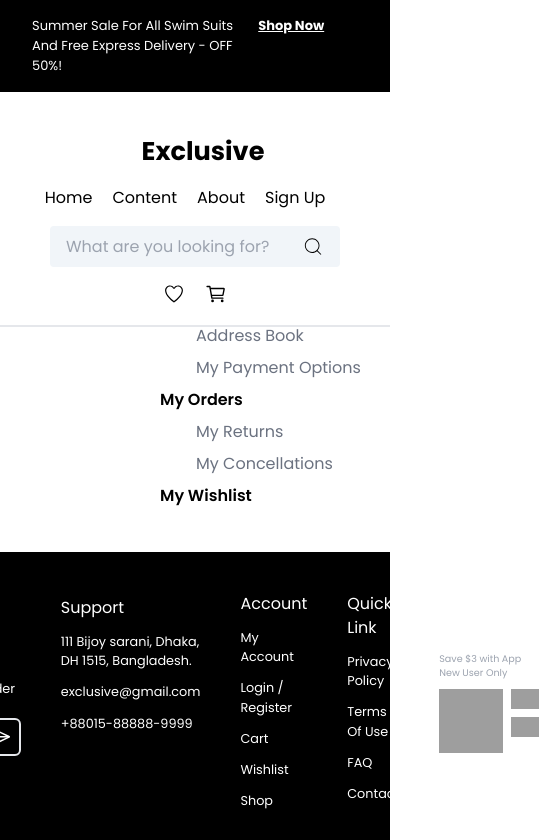
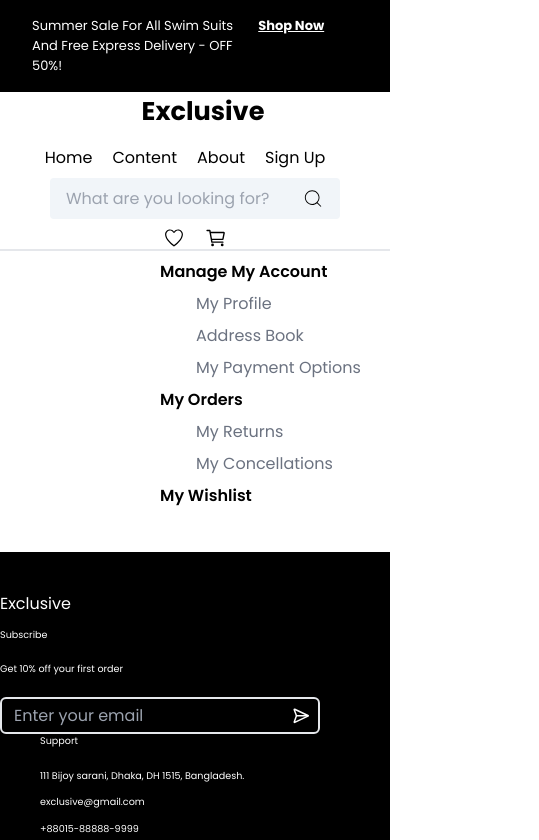
Before and after one commit to ayaosamaramadan/MERN-Ecommerce, a React (Vite) app in the folder client/: page /account in a window 390 px wide. Shown: the top 840 px of the page, 539 px wide, since content can reach past the window. Built offline with nearby package versions, Linux system fonts and the light colour scheme; grey boxes are pictures that could not be loaded; a web font is replaced by a local one.

Commit message:
respons home page

```diff
--- a/client/src/components/Home/Footer.tsx
+++ b/client/src/components/Home/Footer.tsx
@@ -10,19 +10,19 @@ import { LuSendHorizontal } from "react-icons/lu";
 const Footer = () => {
   return (
     <>
-      <div className="justify-center pt-10 bg-black mt-10 text-white">
-        <div className="flex justify-center space-x-10 bg-black text-white">
-          <div>
-            <h2 className="text-[1.3rem] pb-3">Exclusive</h2>
-            <h3>Subscribe</h3>
-            <p className="text-[0.8rem] pb-3 pt-5">
+      <div className="pt-10 bg-black mt-10 w-full text-white">
+        <div className="flex flex-col md:flex-row justify-center space-y-0 sm:space-y-0 sm:space-x-10 bg-black text-white">
+          <div className="flex flex-col">
+            <h2 className="2xl:text-[1rem] xl:text-[1rem] lg:text-[1rem] md:text-[0.8rem] pb-3">Exclusive</h2>
+            <h3 className="text-[0.6rem]">Subscribe</h3>
+            <p className="text-[0.6rem] pb-3 pt-5">
               Get 10% off your first order
             </p>
-            <div className="flex border-2 rounded-md justify-between mt-2 w-[170px]">
+            <div className="flex border-2 rounded-md justify-between mt-2 w-full max-w-xs">
               <input
                 type="text"
                 placeholder="Enter your email"
-                className="inputt py-1 pl-3"
+                className="py-1 pl-3 w-full bg-transparent rounded-l-xl"
               />
               <button
                 className="text-white p-2 rounded-r-xl"
@@ -34,38 +34,38 @@ const Footer = () => {
             </div>
           </div>
 
-          <div className="mt-1">
-            <h3 className="pb-3">Support</h3>
-            <p className="text-[0.8rem] pb-3">
+          <div className="flex flex-col items-left mt-1">
+            <h3 className="text-[0.6rem] pb-5">Support</h3>
+            <p className="text-[0.6rem] pb-3">
               111 Bijoy sarani, Dhaka, DH 1515, Bangladesh.
             </p>
-            <p className="text-[0.8rem] pb-3">exclusive@gmail.com</p>
-            <p className="text-[0.8rem] pb-3">+88015-88888-9999</p>
+            <p className="text-[0.6rem] pb-3">exclusive@gmail.com</p>
+            <p className="text-[0.6rem] pb-3">+88015-88888-9999</p>
           </div>
 
-          <div>
-            <h3 className="pb-3">Account</h3>
-            <p className="text-[0.8rem] pb-3">My Account</p>
-            <p className="text-[0.8rem] pb-3">Login / Register</p>
-            <p className="text-[0.8rem] pb-3">Cart</p>
-            <p className="text-[0.8rem] pb-3">Wishlist</p>
-            <p className="text-[0.8rem] pb-3">Shop</p>
+          <div className="flex flex-col items-left">
+            <h3 className="text-[0.6rem] pb-5">Account</h3>
+            <p className="text-[0.6rem] pb-3">My Account</p>
+            <p className="text-[0.6rem] pb-3">Login / Register</p>
+            <p className="text-[0.6rem] pb-3">Cart</p>
+            <p className="text-[0.6rem] pb-3">Wishlist</p>
+            <p className="text-[0.6rem] pb-3">Shop</p>
           </div>
 
-          <div>
-            <h3 className="pb-3">Quick Link</h3>
-            <p className="text-[0.8rem] pb-3">Privacy Policy</p>
-            <p className="text-[0.8rem] pb-3">Terms Of Use</p>
-            <p className="text-[0.8rem] pb-3">FAQ</p>
-            <p className="text-[0.8rem] pb-3">Contact</p>
+          <div className="flex flex-col items-left">
+            <h3 className="text-[0.6rem] pb-5">Quick Link</h3>
+            <p className="text-[0.6rem] pb-3">Privacy Policy</p>
+            <p className="text-[0.6rem] pb-3">Terms Of Use</p>
+            <p className="text-[0.6rem] pb-3">FAQ</p>
+            <p className="text-[0.6rem] pb-3">Contact</p>
           </div>
 
-          <div>
-            <h3 className="pb-3">Download App</h3>
+          <div className="flex flex-col items-left">
+            <h3 className="text-[0.6rem] pb-5">Download App</h3>
             <p className="text-[0.6rem] text-gray-400 pb-2">
               Save $3 with App New User Only
             </p>
-            <div className="flex space-x-2">
+            <div className="flex">
               <img
                 src="https://res.cloudinary.com/dgjbaeyok/image/upload/v1740784679/react%20eco/adhzzy7rvy8wjrkqv9nx.png"
                 alt="qrcode"
--- a/client/src/components/Home/Header.tsx
+++ b/client/src/components/Home/Header.tsx
@@ -6,7 +6,7 @@ const Header = () => {
   return (
     <>
       <div className="flex">
-        <div className="border-r-2 border-black-100 w-[280px] pr-20">
+        <div className="2xl:block xl:block lg:block md:hidden border-r-2 border-black-100 w-[280px] pr-20">
           <div className="w-[250px] pt-10 pl-10">
             <ul>
               <li className="flex pb-4">
@@ -26,12 +26,12 @@ const Header = () => {
           </div>
         </div>
 
-        <div className="ml-20 mt-10">
-          <div className="text-white bg-black w-[90%] h-[400px] p-10 ">
+        <div className="ml-[10%] mr-[10%] 2xl:mt-[5%] xl:mt-[5%] lg:mt-[5%] md:mt-[12%] sm:mt-[12%] 2sm:mt-[12%]">
+          <div className="text-white bg-black w-full p-10 ">
             <img
               src="https://res.cloudinary.com/dgjbaeyok/image/upload/v1740722034/iphoneSlider_yc1km0.jpg"
               alt="image"
-              className="w-[100%]"
+              className="w-auto"
             />
             <div>
               <ul className="flex w-[10%] mt-10 ml-[40%]">
--- a/client/src/components/Home/Sales.tsx
+++ b/client/src/components/Home/Sales.tsx
@@ -120,25 +120,26 @@ const Sales = () => {
         </button>
       </div>
 
-      <div className="justify-between flex ml-32 mt-24 mr-32">
+      <div className="flex flex-col md:flex-row ml-[5%] mt-[5%] mr-[5%] justify-between">
+
         <div>
-          <div className="flex mt-10">
+
             <img
               src="https://res.cloudinary.com/dgjbaeyok/image/upload/v1740961661/react%20eco/bexzrdyfcykbnoamh2zd.png"
               alt=""
             />
-            <p className="text-red-500 font-bold ml-5 mt-2">Categories</p>
+            <p className="text-red-500 2xl:font-bold xl:font-bold lg:font-bold md:font-semibold ml-[3%] mt-2">Categories</p>
           </div>
           <div className=" mt-5">
-            <h1 className="text-[2rem] font-semibold">Browse By Category</h1>
+            <h1 className=" 2xl:text-[2rem] xl:text-[2rem] lg:text-[2rem] md:text-[1.4rem] md:w-[230px] font-semibold 2xl:w-auto xl:w-auto lg:w-auto">Browse By Category</h1>
           </div>
         </div>
 
-        <div className="flex ml-12 text-[2.5rem]">
+        <div className="flex ml-12 2xl:text-[2.5rem] xl:text-[2.5rem] lg:text-[2.5rem] md:text-[2rem]">
           <IoIosArrowRoundBack className="hover:bg-slate-300 bg-slate-100 mt-[105px] mr-3 rounded-3xl" />
           <IoIosArrowRoundForward className="bg-slate-100 mt-[105px] mr-3 rounded-3xl hover:bg-slate-300" />
         </div>
-      </div>
+
 
       <div className="flex justify-center mt-10">
         <div>
@@ -146,14 +147,19 @@ const Sales = () => {
             {catigorys.map((catigory, index) => (
               <div
                 key={catigory.id}
-                className={`text-center px-10 py-7 flex-col rounded hover:opacity-100 relative group m-4 border border-gray-200 ${
-                  index === 3 ? "bg-red-500" : "bg-white"
-                } flex`}
+                className={`text-black text-center px-10 py-7 flex-col rounded hover:opacity-100 relative group m-4 border border-gray-200 ${
+                  index === 3 ? "bg-red-500" : "bg-white text-black"
+
+                }
+                hover:${index === 3 ? "" : `bg-red-500`}
+                hover:${index === 3 ? "" : `text-white`}
+
+                flex`}
               >
                 <img
                   src={catigory.image}
                   alt="product"
-                  className="w-[45px] h-[45px] hover:opacity-80 m-auto"
+                  className="w-[45px] h-[45px] hover:opacity-80 m-auto "
                 />
                 <p
                   className={`flex-col ${index === 3 ? "text-white" : ""} flex`}
@@ -165,6 +171,7 @@ const Sales = () => {
           </div>
         </div>
       </div>
+
     </>
   );
 };
--- a/client/src/components/Navi.tsx
+++ b/client/src/components/Navi.tsx
@@ -24,7 +24,7 @@ const Navi = () => {
 
   return (
     <>
-      <div className="border-b-2 border-black-100 fixed top-0 left-0 w-full z-50 bg-white">
+      <div className="border-b-2 border-black-100 fixed top-0 left-0 w-full z-50 bg-white md:bg-opacity-90">
         <div className="bg-black flex p-4 justify-between pr-4 2xl:pl-50 xl:pl-[15%] lg:pl-[5%] w-full">
           <div className="pl-4 flex justify-center md:justify-start w-full md:w-auto sm:w-auto 2sm:w-[220px]">
             <span className="text-white pr-3 text-sm xl:text-[15px] lg:text-[14px] md:text-[13px] sm:text-[13px] 2sm:text-[13px] ">
@@ -35,7 +35,6 @@ const Navi = () => {
               Shop Now
             </span>
           </div>
-
           <div className="text-white flex">
             <span className="xl:text-[15px] lg:text-[14px] md:text-[13px] sm:text-[13px] 2sm:text-[13px]">
               English
@@ -44,11 +43,11 @@ const Navi = () => {
           </div>
         </div>
 
-        <div className="flex flex-col lg:flex-row mt-10 mb-5 justify-between items-center">
-          <div className="2xl:text-2xl xl:text-2xl lg:text-[1.3rem] md:text-[1.6rem] sm:text-[1.6rem] 2sm:text-[1.6rem] font-bold ml-4 lg:ml-10 mb-4 lg:mb-0">
+        <div className="flex flex-col lg:flex-row 2xl:mt-10 2xl:mb-5 xl:mt-10 xl:mb-5 lg:mt-10 lg:mb-5 md:mt-2 md:mb-4 justify-between items-center h-auto">
+          <div className="2xl:text-2xl xl:text-2xl lg:text-[1.3rem] md:text-[1.2rem] sm:text-[1.6rem] 2sm:text-[1.6rem] font-bold ml-4 lg:ml-10 mb-4 lg:mb-0 md:mb-1">
             Exclusive
           </div>
-          <ul className="flex flex-wrap justify-center xl:pl-3 2xl:text-[1rem] xl:text-[1rem] lg:text-[0.8rem] ">
+          <ul className="flex flex-wrap justify-center xl:pl-3 2xl:text-[1rem] xl:text-[1rem] lg:text-[0.8rem] md:text-[0.8rem] ">
             <li className="2xl:mr-12 xl:mr-12 lg:mr-4 md:mr-6 sm:mr-5 2sm:mr-3 hover:underline">
               <Link
           onClick={() => window.scrollTo({ top: 0, behavior: "smooth" })}
@@ -91,16 +90,16 @@ const Navi = () => {
             </li>
           </ul>
 
-          <div className="flex bg-slate-100 p-2 px-4 rounded w-full 2xl:lg:w-[300px] xl:w-[300px] md:w-[300px] sm:w-[290px] 2sm:w-[260px] lg:w-[200px] justify-between mt-4 lg:mt-0">
+          <div className="flex bg-slate-100 p-2 px-4 rounded 2xl:text-[1rem] xl:text-[1rem] lg:text-[0.9rem] md:text-[0.8rem] w-full 2xl:lg:w-[300px] xl:w-[300px] md:w-[300px] sm:w-[290px] 2sm:w-[260px] lg:w-[200px] justify-between mt-2 lg:mt-0">
             <input
               type="search"
               placeholder="What are you looking for?"
-              className="bg-slate-100 w-full"
+              className="bg-slate-100 w-full outline-none"
             />
             <CiSearch className="text-black text-[25px] ml-2" />
           </div>
 
-          <div className="text-black flex 2xl:text-[26px] xl:text-[26px] sm:text-[22px] 2sm:text-[22px]  mt-4 lg:mt-0 lg:mr-[50px] xl:pl-5">
+          <div className="text-black flex 2xl:text-[26px] xl:text-[26px] md:text-[20px] sm:text-[22px] 2sm:text-[22px] mt-2 lg:mt-0 lg:mr-[50px] xl:pl-5">
             {theAuth._id ? (
               <Link
           onClick={() => window.scrollTo({ top: 0, behavior: "smooth" })}
--- a/client/src/index.css
+++ b/client/src/index.css
@@ -11,13 +11,6 @@ input::placeholder {
   max-width: 300px;
 }
 
-.inputt {
-  width: 100%;
-  max-width: 300px;
-
-  border-radius: 4px;
-  background-color: transparent;
-}
 
 .input {
   width: 100%;
--- a/client/tailwind.config.js
+++ b/client/tailwind.config.js
@@ -3,12 +3,12 @@ export default {
   theme: {
     extend: {},
     screens: {
-      "2sm": "320px",
-      sm: "375px",
-      md: "425px",
-      lg: "768px",
-      xl: "1024px",
-      "2xl": "1440px",
+      '2sm': "320px",
+      'sm': "375px",
+      'md': "425px",
+      'lg': "768px",
+      'xl': "1024px",
+      '2xl': "1440px",
     },
   },
   plugins: [],
```
Also changed, not shown: client/src/components/Home/Besto.tsx (+17 -14 lines), client/src/components/Home/Timeoutt.tsx (+21 -20 lines). Lines whose indentation alone changed are shown as unchanged.
